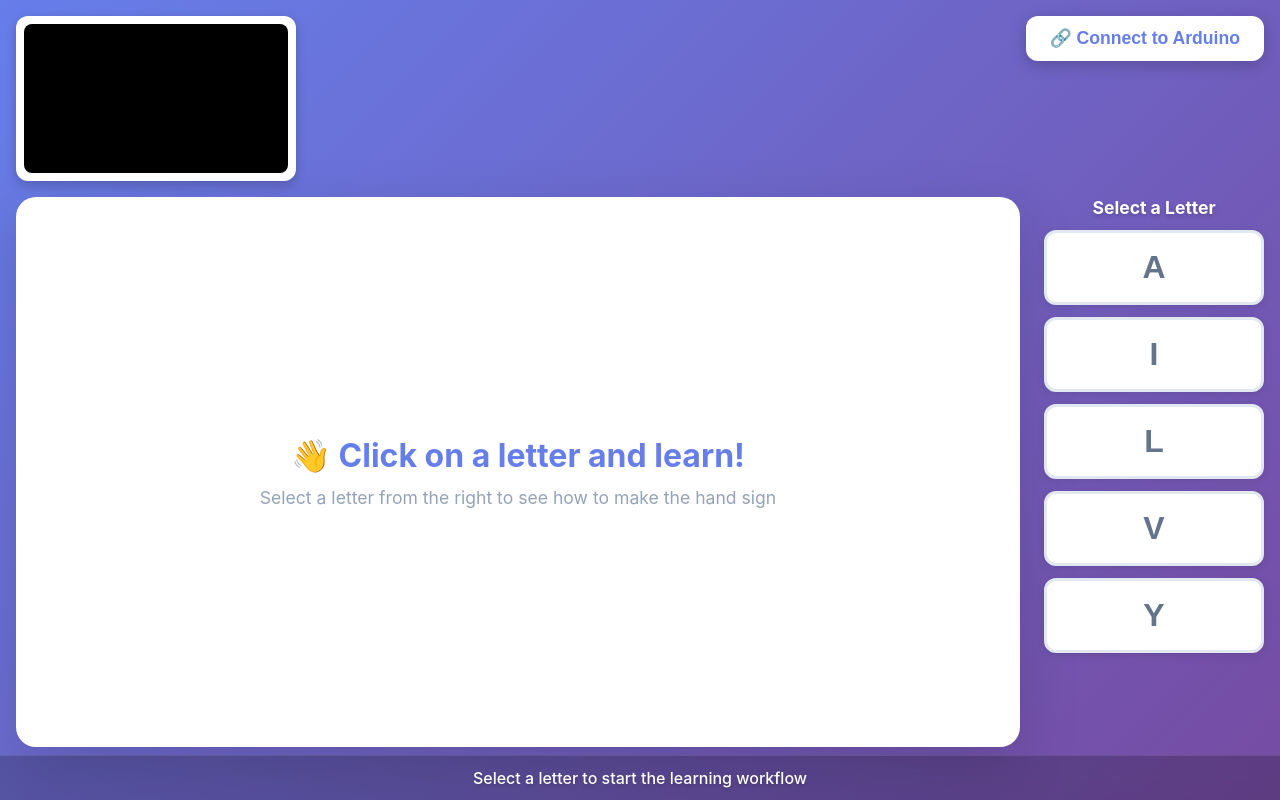
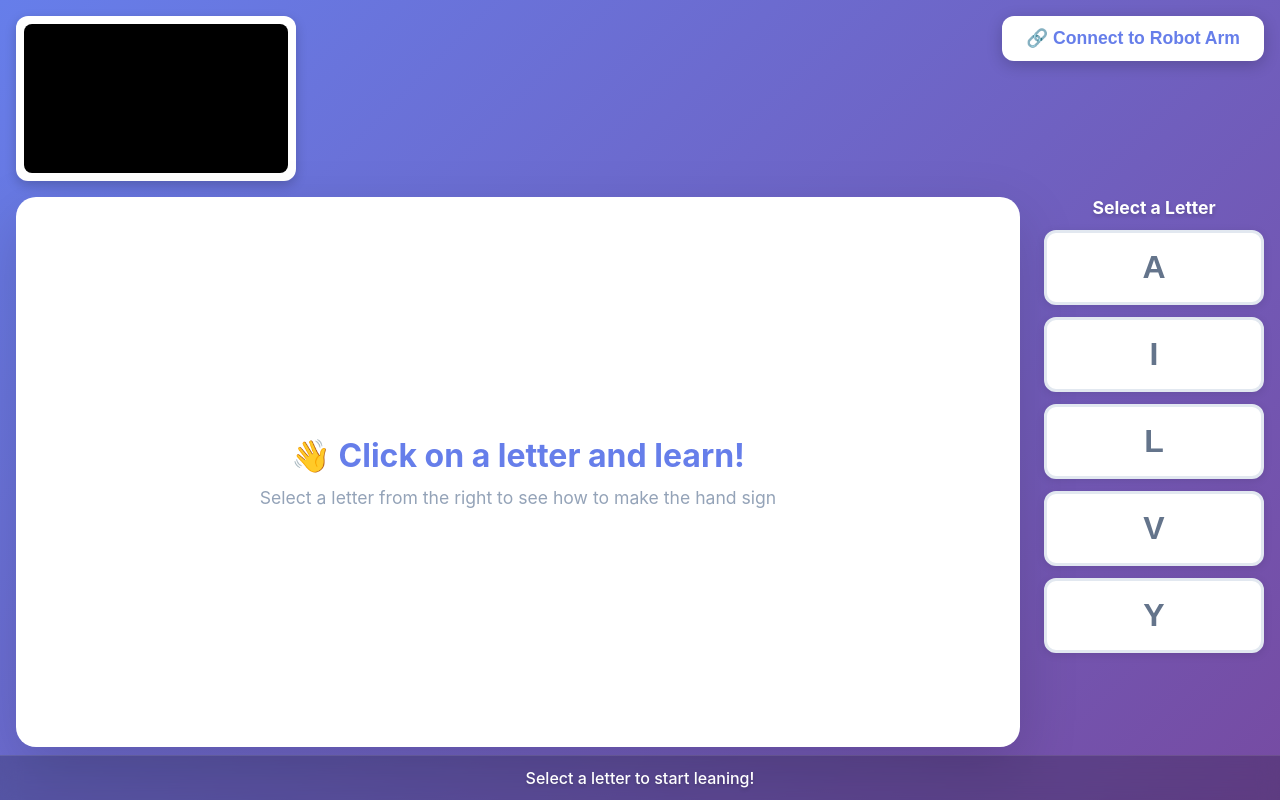
Before and after one commit to elias-farzad/helping-hand, a React (Create React App) app: page / in a window 1280 px wide. Built offline with nearby package versions, Linux system fonts and the light colour scheme; no server answers.

Commit message:
Fixed UI text and added default state Z

```diff
--- a/src/App.js
+++ b/src/App.js
@@ -85,7 +85,7 @@ function App() {
             onClick={isSerialConnected ? disconnectSerial : connectSerial}
             disabled={!isSerialSupported}
           >
-            {isSerialConnected ? '🔌 Connected to Robot' : '🔗 Connect to Arduino'}
+            {isSerialConnected ? '🔌 Connected to Robot Arm' : '🔗 Connect to Robot Arm'}
           </button>
         </div>
       </div>
@@ -123,8 +123,8 @@ function App() {
       <footer className="description-bar">
         <p>
           {selectedLetter
-            ? `Learning the "${selectedLetter}" sign - Follow the workflow above!`
-            : 'Select a letter to start the learning workflow'}
+            ? `Learning the "${selectedLetter}" sign!`
+            : 'Select a letter to start leaning!'}
         </p>
       </footer>
     </div>
--- a/src/hooks/useLearningWorkflow.js
+++ b/src/hooks/useLearningWorkflow.js
@@ -62,7 +62,7 @@ export function useLearningWorkflow(sendLetter, isCorrect) {
       setWorkflowState(WORKFLOW_STATES.DEMO_RESETTING);
 
       // Step 3: Send 'A' to reset robot
-      await sendLetter('A');
+      await sendLetter('Z');
 
       // Step 4: Wait 1 second for reset
       setTimeout(() => {
```
